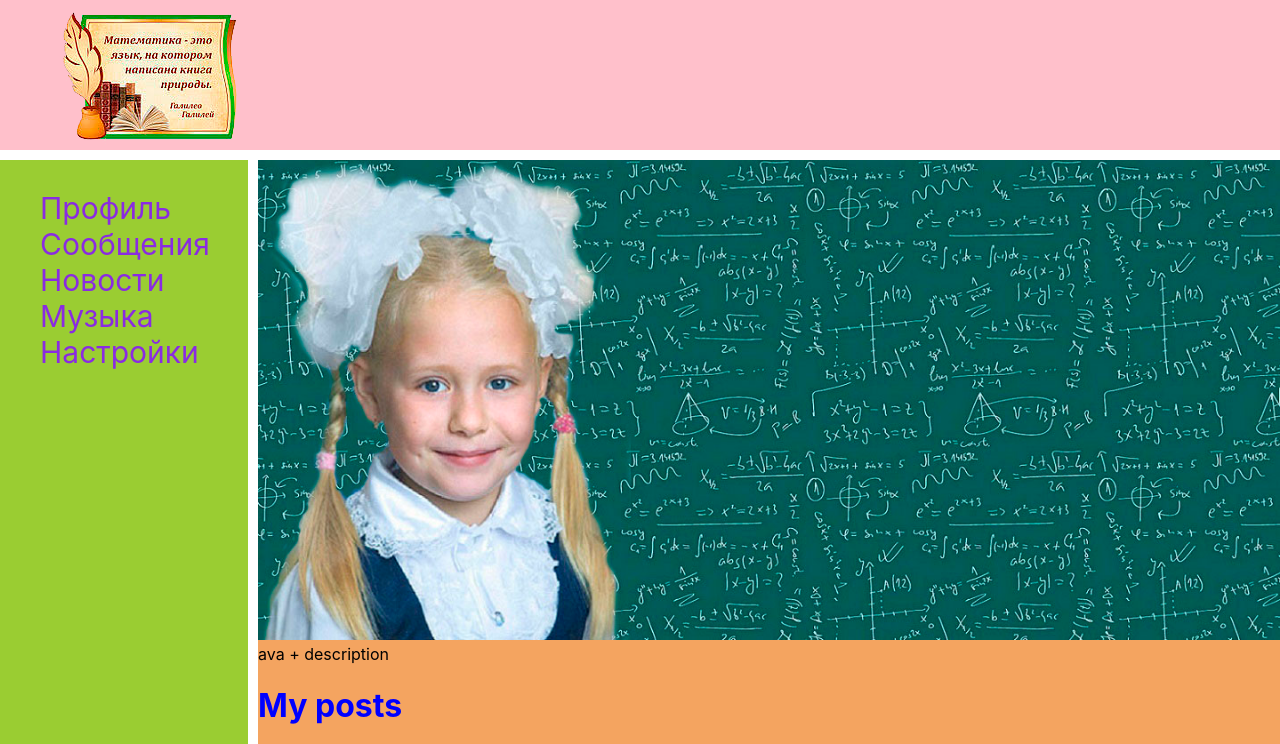
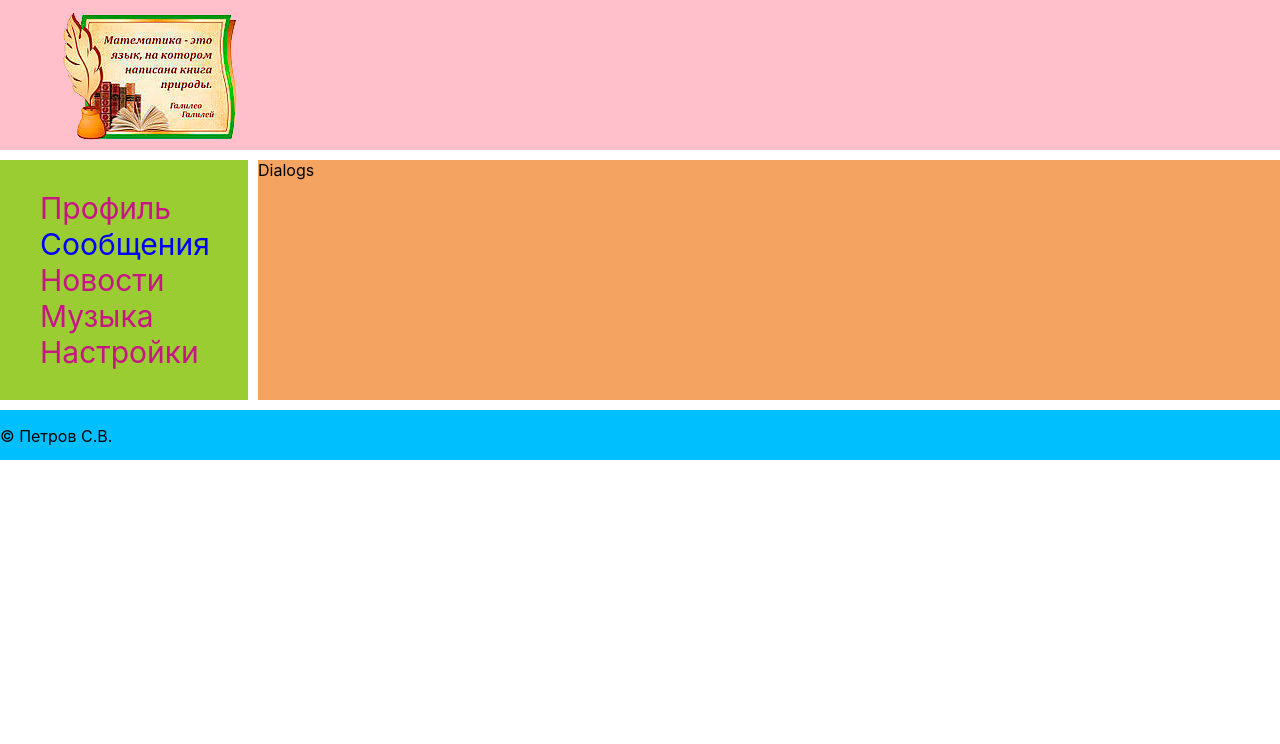
Before and after one commit to zerkalo70/lyubapidan, a React (Create React App) app: page /dialogs in a window 1280 px wide. Shown: the top 744 px of the page. Built offline with nearby package versions, Linux system fonts and the light colour scheme.

Commit message:
add NavLink lesson 20

```diff
--- a/package.json
+++ b/package.json
@@ -11,6 +11,7 @@
     "@types/node": "^12.0.0",
     "@types/react": "^16.9.0",
     "@types/react-dom": "^16.9.0",
+    "@types/react-router-dom": "^5.1.5",
     "react": "^16.13.1",
     "react-dom": "^16.13.1",
     "react-router-dom": "^5.2.0",
--- a/src/App.tsx
+++ b/src/App.tsx
@@ -4,17 +4,24 @@ import Header from "./Components/Header/header";
 import Footer from "./Components/Footer/footer";
 import Nav from "./Components/Navigation/nav";
 import Profile from "./Components/Profile/profile";
+import Dialogs from "./Components/Dialogs/dialogs";
+import {BrowserRouter, Route} from "react-router-dom";
 
 function App() {
     return (
+        <BrowserRouter>
         <div className="lyubaProject">
             <Header/>
             <Nav/>
             <div className="lyubaProjectContent">
-            <Profile/>
+                <Route path='/profile' component={Profile}/>
+                <Route path='/dialogs' component={Dialogs}/>
+            {/*<Profile/>*/}
+            {/*<Dialogs/>*/}
             </div>
             <Footer/>
         </div>
+        </BrowserRouter>
     );
 }
 
--- /dev/null
+++ b/src/Components/Dialogs/dialogs.tsx
@@ -0,0 +1,12 @@
+import React from "react";
+import s from "./dialogs.module.css";
+
+function Dialogs() {
+    return (
+        <div className={s.dialogs}>
+            Dialogs
+        </div>
+    )
+}
+
+export default Dialogs;
--- a/src/Components/Navigation/nav.module.css
+++ b/src/Components/Navigation/nav.module.css
@@ -4,8 +4,20 @@
     background-color: yellowgreen;
 }
 
-ul {
+.item {
     list-style-type: none;
     font-size: 30px;
+}
+
+.item :hover {
     color: blueviolet;
 }
+
+.item a {
+    color: mediumvioletred;
+    text-decoration: none;
+}
+
+.item a.active {
+    color: blue;
+}
--- a/src/Components/Navigation/nav.tsx
+++ b/src/Components/Navigation/nav.tsx
@@ -1,15 +1,26 @@
 import React from "react";
 import s from "./nav.module.css";
+import {NavLink} from "react-router-dom";
 
 function Nav() {
     return (
             <div className={s.nav}>
-                <ul>
-                    <li><a>Профиль</a></li>
-                    <li><a>Сообщения</a></li>
-                    <li><a>Новости</a></li>
-                    <li><a>Музыка</a></li>
-                    <li><a>Настройки</a></li>
+                <ul className={s.item}>
+                    <li>
+                        <NavLink to = "/profile" activeClassName={s.active}>Профиль</NavLink>
+                    </li>
+                    <li>
+                        <NavLink to = "/dialogs" activeClassName={s.active}>Сообщения</NavLink>
+                    </li>
+                    <li>
+                        <a>Новости</a>
+                    </li>
+                    <li>
+                        <a>Музыка</a>
+                    </li>
+                    <li>
+                        <a>Настройки</a>
+                    </li>
                 </ul>
             </div>
     )
```
Also changed, not shown: src/Components/Dialogs/dialogs.module.css (added), 2 other files (tests, documents, lock files or other folders).
